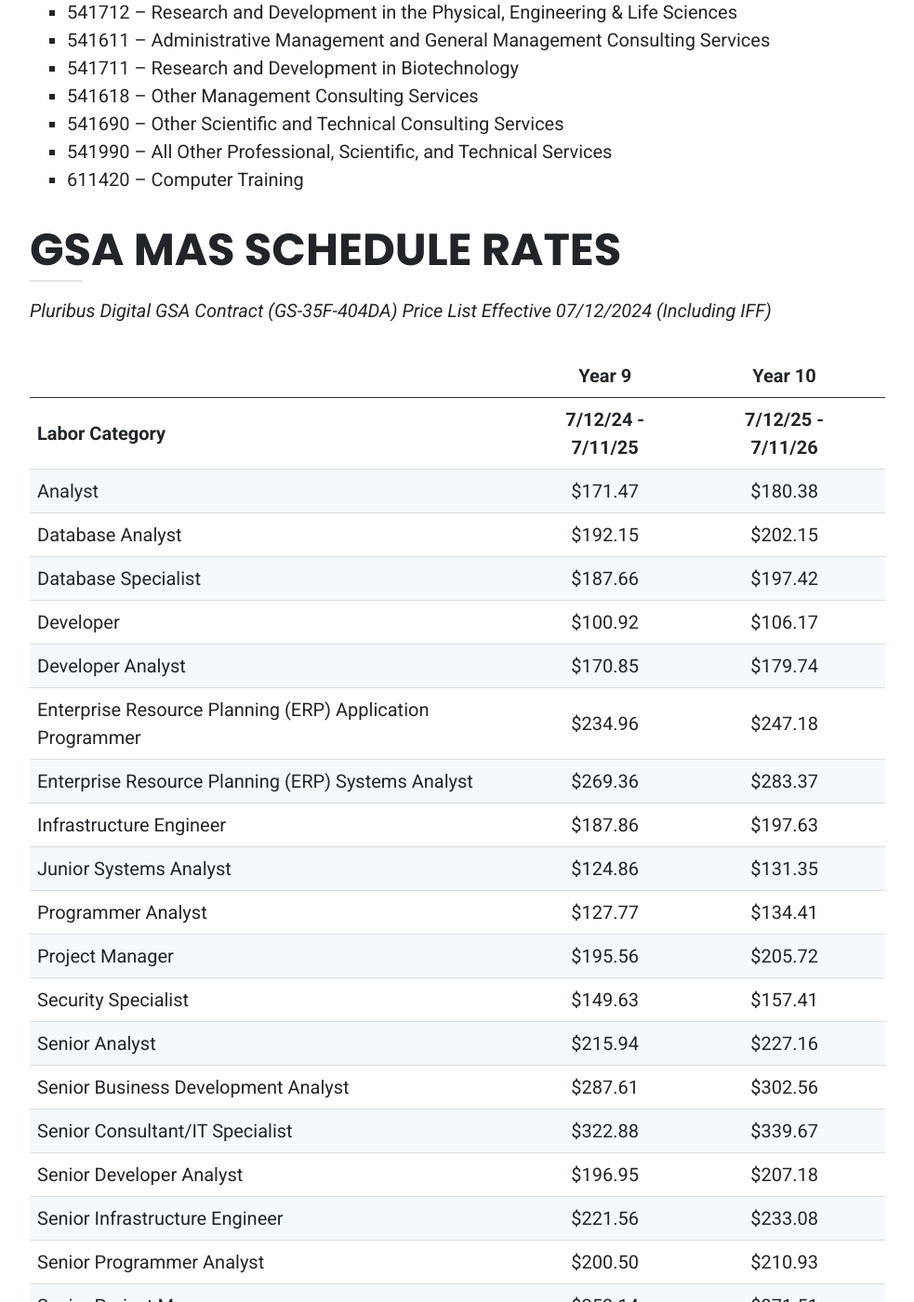
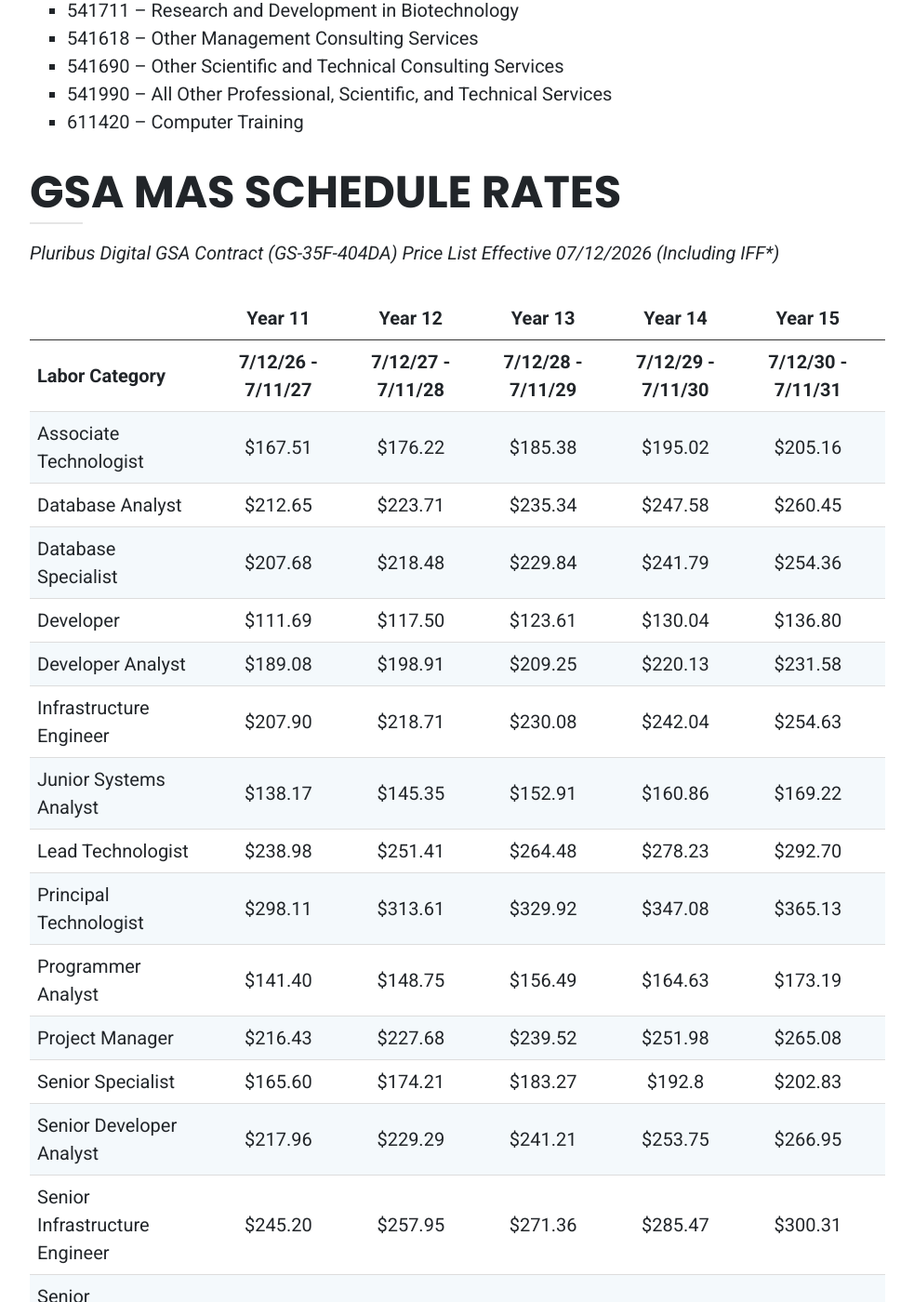
Before and after one commit to PluribusDigital/pluribusdigital-com, a Jekyll site: the page built from content/work/contract_vehicles/gsa_70.md, in a window 1280 px wide and 1400 px high, scrolled down 1082 px. Shown: the whole window at 93% size, without its empty margins (148-1131 px from the left). Built offline with Jekyll 4.4.1, drawn with Linux system fonts in a browser that asks for light colours; some of the changed text lies outside the part shown.

Commit message:
Update gsa_70.md
updating pricelist with 7/12/26 - 7/11/30 pricing.

```diff
--- a/content/work/contract_vehicles/gsa_70.md
+++ b/content/work/contract_vehicles/gsa_70.md
@@ -42,36 +44,34 @@
 
 ## GSA MAS Schedule Rates
 
-_Pluribus Digital GSA Contract (GS-35F-404DA) Price List Effective 07/12/2024 (Including IFF)_
+_Pluribus Digital GSA Contract (GS-35F-404DA) Price List Effective 07/12/2026 (Including IFF*)_
 
-|  | Year 9 | Year 10 |
-| :--- | :---: | :---: | :---: |
-| **Labor Category** | **7/12/24 - 7/11/25** | **7/12/25 - 7/11/26** |
-| Analyst |	$171.47| $180.38 |
-| Database Analyst | $192.15 | $202.15 |
-| Database Specialist | $187.66 | $197.42 |
-| Developer | $100.92 | $106.17 |
-| Developer Analyst	| $170.85 | $179.74 |
-| Enterprise Resource Planning (ERP) Application Programmer | $234.96 | $247.18 |
-| Enterprise Resource Planning (ERP) Systems Analyst | $269.36 | $283.37 |
-| Infrastructure Engineer |	$187.86 | $197.63 |
-| Junior Systems Analyst | $124.86 | $131.35 |
-| Programmer Analyst | $127.77 | $134.41 |
-| Project Manager |	$195.56 | $205.72 |
-| Security Specialist | $149.63 | $157.41 |
-| Senior Analyst | $215.94 | $227.16 |
-| Senior Business Development Analyst | $287.61 | $302.56 |
-| Senior Consultant/IT Specialist | $322.88 | $339.67 |
-| Senior Developer Analyst | $196.95 | $207.18 |
-| Senior Infrastructure Engineer | $221.56 | $233.08 |
-| Senior Programmer Analyst | $200.50 | $210.93 |
-| Senior Project Manager | $353.14 | $371.51 |
-| Senior Security Specialist | $185.68 | $195.34 |
-| Senior Systems Analyst | $185.74 | $195.41 |
-| Systems Analyst | $159.18 | $167.47 |
-| Systems Developer	| $151.36 | $159.22 |
-| Technical Writer | $78.22 | $82.29 |
-| Web Developer II | $151.37 | $159.23 |
-| Web Developer III	| $100.35 | $105.57 |
+|  | Year 11 | Year 12 | Year 13 | Year 14 | Year 15 |
+| :--- | :---: | :---: | :---: | :---: | :---: |
+| **Labor Category** | **7/12/26 - 7/11/27** | **7/12/27 - 7/11/28** | **7/12/28 - 7/11/29** | **7/12/29 - 7/11/30** | **7/12/30 - 7/11/31** |
+| Associate Technologist |	$167.51| $176.22 | $185.38 | $195.02 | $205.16 |
+| Database Analyst | $212.65 | $223.71 | $235.34 | $247.58 | $260.45 |
+| Database Specialist | $207.68 | $218.48 | $229.84 | $241.79 | $254.36 |
+| Developer | $111.69 | $117.50 | $123.61 | $130.04 | $136.80 |
+| Developer Analyst | $189.08 | $198.91 | $209.25 | $220.13 | $231.58 |
+| Infrastructure Engineer | $207.90 | $218.71 | $230.08 | $242.04 | $254.63 |
+| Junior Systems Analyst | $138.17 | $145.35 | $152.91 | $160.86 | $169.22 |
+| Lead Technologist | $238.98 | $251.41 | $264.48 | $278.23 | $292.70 |
+| Principal Technologist | $298.11 | $313.61 | $329.92 | $347.08 | $365.13 |
+| Programmer Analyst | $141.40 | $148.75 | $156.49 | $164.63 | $173.19 |
+| Project Manager | $216.43 | $227.68 | $239.52 | $251.98 | $265.08 |
+| Senior Specialist | $165.60 | $174.21 | $183.27 | $192.8 | $202.83 |
+| Senior Developer Analyst | $217.96 | $229.29 | $241.21 | $253.75 | $266.95 |
+| Senior Infrastructure Engineer | $245.20 | $257.95 | $271.36 | $285.47 | $300.31 |
+| Senior Programmer Analyst | $221.90 | $233.44 | $245.58 | $258.35 | $271.78 |
+| Senior Project Manager | $390.82 | $411.14 | $432.52 | $455.01 | $478.67 |
+| Senior Security Specialist | $205.50 | $216.19 | $227.43 | $239.26 | $251.70 |
+| Senior Technologist | $199.41 | $209.78 | $220.69 | $232.17 | $244.24 |
+| SME Technologist | $357.33 | $375.91 | $395.46 | $416.02 | $437.65 |
+| Systems Analyst | $176.17 | $185.33 | $194.97 | $205.11 | $215.78 |
+| Systems Developer | $167.50 | $176.21 | $185.37 | $195.01 | $205.15 |
+| Technical Writer | $86.56 | $91.06 | $95.80 | $100.78 | $106.02 |
+| Technologist | $189.77 | $199.64 | $210.02 | $220.94 | $232.43 |
+| Web Developer III | $111.07 | $116.85 | $122.93 | $129.32 | $136.04 |
 
 _* All prices include the GSA IFF and  are exclusive of travel-related expenses._
```
Also changed, not shown: other parts of content/work/contract_vehicles/gsa_70.md (+2 -0 lines).
